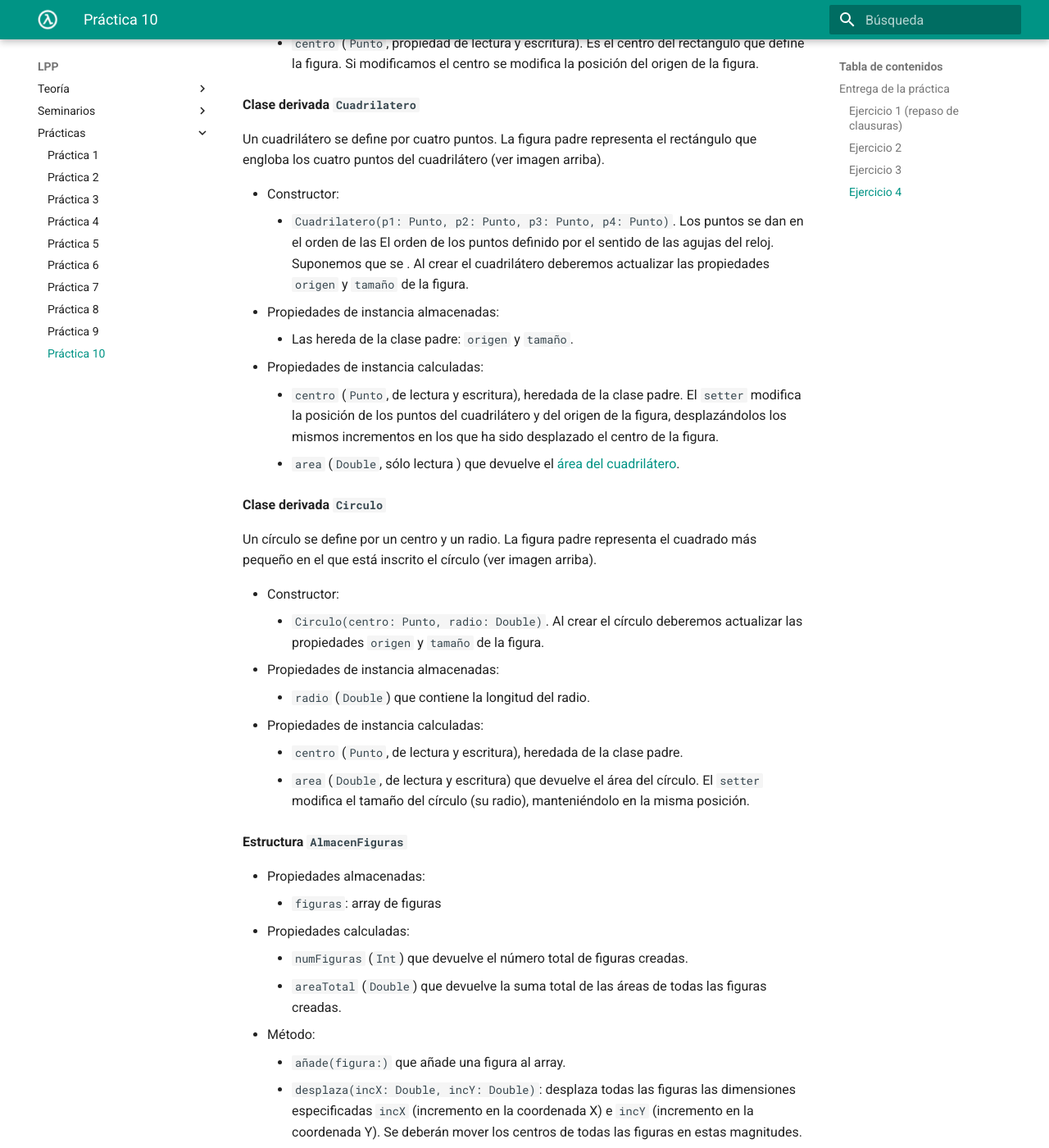
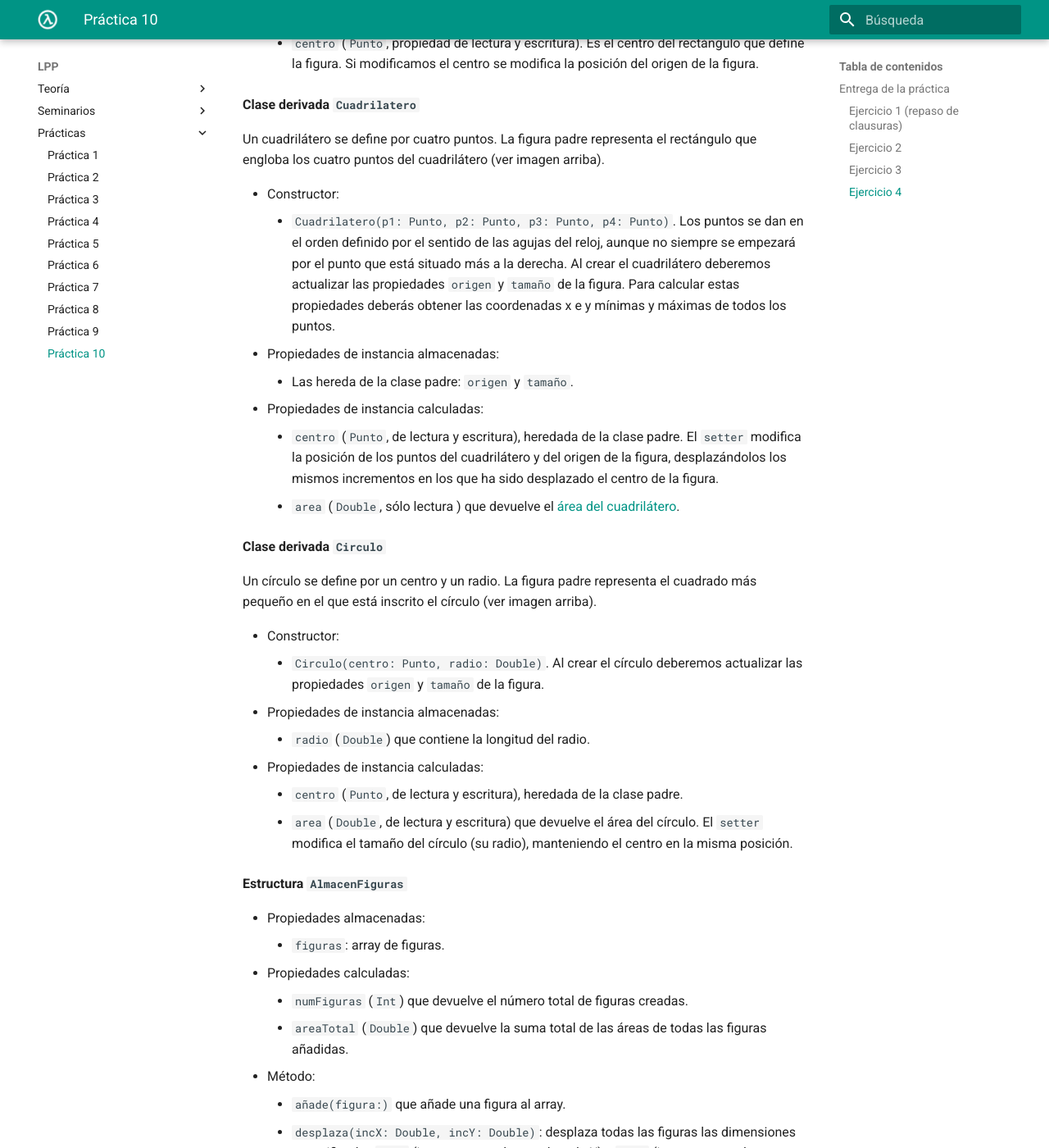
Before and after one commit to domingogallardo/apuntes-lpp, an MkDocs documentation site: the page built from docs/practicas/practica10/practica10.md, in a window 1280 px wide and 1400 px high, scrolled down 4353 px. Shown: the whole window at 82% size. Built offline with MkDocs 1.6.1 and Material for MkDocs 9.7.7, drawn with Linux system fonts in a browser that asks for light colours.

Commit message:
Corrección

```diff
--- a/docs/practicas/practica10/practica10.md
+++ b/docs/practicas/practica10/practica10.md
@@ -206,10 +206,12 @@ rectángulo que engloba los cuatro puntos del cuadrilátero (ver imagen arriba).
 
 - Constructor:
     - `Cuadrilatero(p1: Punto, p2: Punto, p3: Punto, p4: Punto)`. Los
-      puntos se dan en el orden de las El
-      orden de los puntos  definido por el sentido de las agujas
-      del reloj. Suponemos que se . Al crear el cuadrilátero deberemos actualizar las
-      propiedades `origen` y `tamaño` de la figura.
+      puntos se dan en el orden definido por el sentido de las agujas
+      del reloj, aunque no siempre se empezará por el punto que está
+      situado más a la derecha. Al crear el cuadrilátero deberemos
+      actualizar las propiedades `origen` y `tamaño` de la
+      figura. Para calcular estas propiedades deberás obtener las
+      coordenadas x e y mínimas y máximas de todos los puntos.
 - Propiedades de instancia almacenadas:
     - Las hereda de la clase padre: `origen` y `tamaño`.
 - Propiedades de instancia calculadas:
@@ -238,16 +240,16 @@ representa el cuadrado más pequeño en el que está inscrito el círculo
       padre.
     - `area` (`Double`, de lectura y escritura) que devuelve el área
       del círculo. El `setter` modifica el tamaño del círculo (su
-      radio), manteniéndolo en la misma posición.
+      radio), manteniendo el centro en la misma posición.
 
 **Estructura `AlmacenFiguras`**
 
 - Propiedades almacenadas:
-    - `figuras`: array de figuras
+    - `figuras`: array de figuras.
 - Propiedades calculadas:
     - `numFiguras` (`Int`) que devuelve el número total de figuras creadas.
     - `areaTotal` (`Double`) que devuelve la suma total de las áreas
-      de todas las figuras creadas.
+      de todas las figuras añadidas.
 - Método:
     - `añade(figura:)` que añade una figura al array.
     - `desplaza(incX: Double, incY: Double)`: desplaza todas las
```
